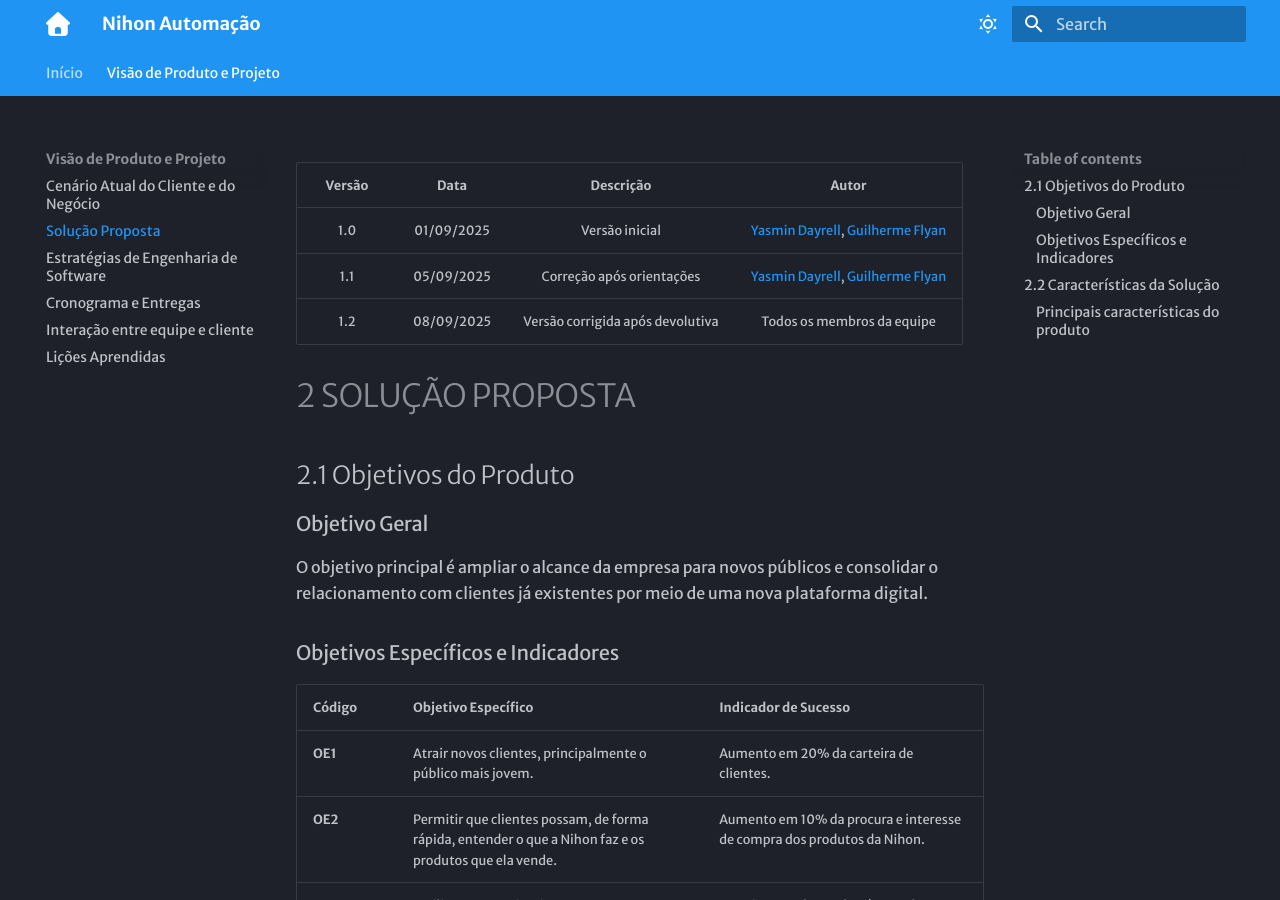
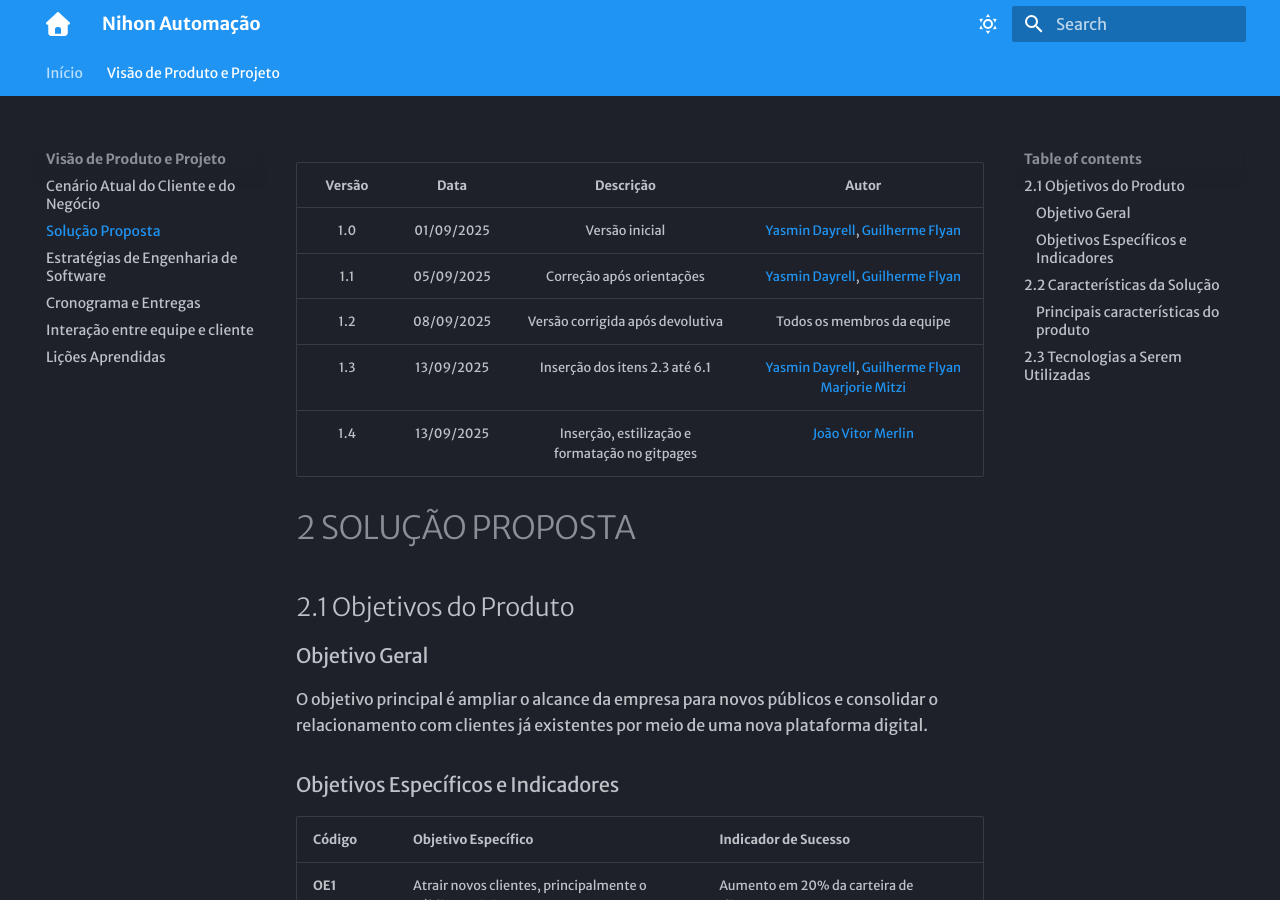
Before and after one commit to mdsreq-fga-unb/REQ-2025.2-T02-Nihon, an MkDocs documentation site: the page built from docs/solucao.md, in a window 1280 px wide and 900 px high. Built offline with MkDocs 1.6.1 and Material for MkDocs 9.7.7, drawn with Linux system fonts in a browser that asks for light colours; some web fonts are replaced.

Commit message:
Update solution document with version history and tech details
Added version history and updated technology section in the solution document.

```diff
--- a/docs/solucao.md
+++ b/docs/solucao.md
@@ -3,6 +3,8 @@
 | 1.0 | 01/09/2025 | Versão inicial | [Yasmin Dayrell](https://github.com/YasminDayrell), [Guilherme Flyan](https://github.com/GFlyan)|
 | 1.1 | 05/09/2025 | Correção após orientações | [Yasmin Dayrell](https://github.com/YasminDayrell), [Guilherme Flyan](https://github.com/GFlyan)|
 | 1.2 | 08/09/2025 | Versão corrigida após devolutiva | Todos os membros da equipe|
+| 1.3 | 13/09/2025 | Inserção dos itens 2.3 até 6.1 | [Yasmin Dayrell](https://github.com/YasminDayrell), [Guilherme Flyan](https://github.com/GFlyan) [Marjorie Mitzi](https://github.com/Marjoriemitzi) |
+| 1.4 | 13/09/2025 | Inserção, estilização e formatação no gitpages | [João Vitor Merlin](https://github.com/jvopBR) |
 
 # 2 SOLUÇÃO PROPOSTA
 
@@ -42,7 +44,9 @@
 
 - **Painel administrativo (OE6):** área para que a própria equipe da Nihon possa atualizar produtos, fornecedores e casos de sucesso, permitindo que o site esteja de acordo com o estoque e situação atual da empresa.
 
-2.3 Tecnologias a Serem Utilizadas
+---
+
+## 2.3 Tecnologias a Serem Utilizadas
 
 Frontend:
 Next.js: Será responsável por renderizar as páginas de categorias, produtos e projetos, tanto para usuários comuns quanto para o administrador.
@@ -55,6 +59,8 @@
 
 Deploy:
 Vercel: Plataforma de hospedagem que suporta Next.js nativamente, incluindo SSR, API Routes e CDN global. Será responsável por colocar frontend e backend no ar de forma integrada, com deploy contínuo a partir do GitHub.
+
+---
 
 # 2.4 Pesquisa de Mercado e Análise Competitiva
 
```
